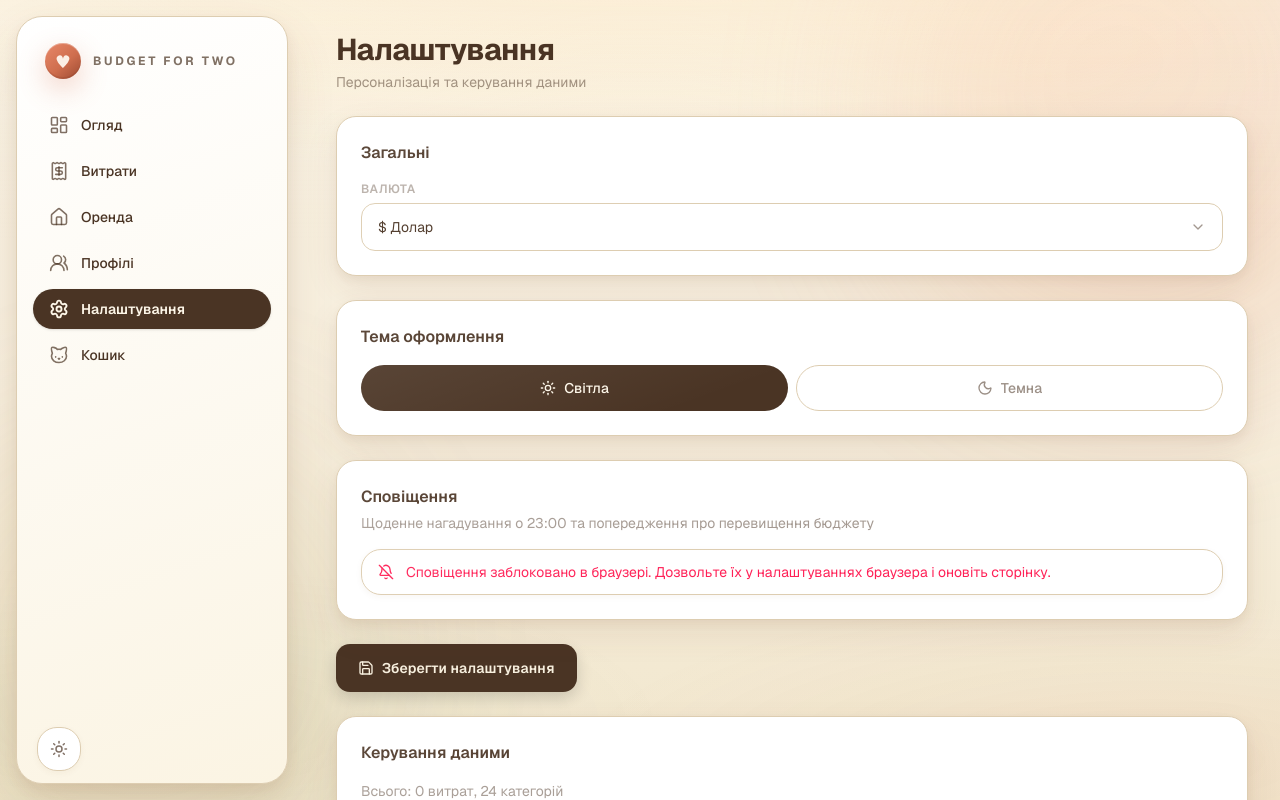
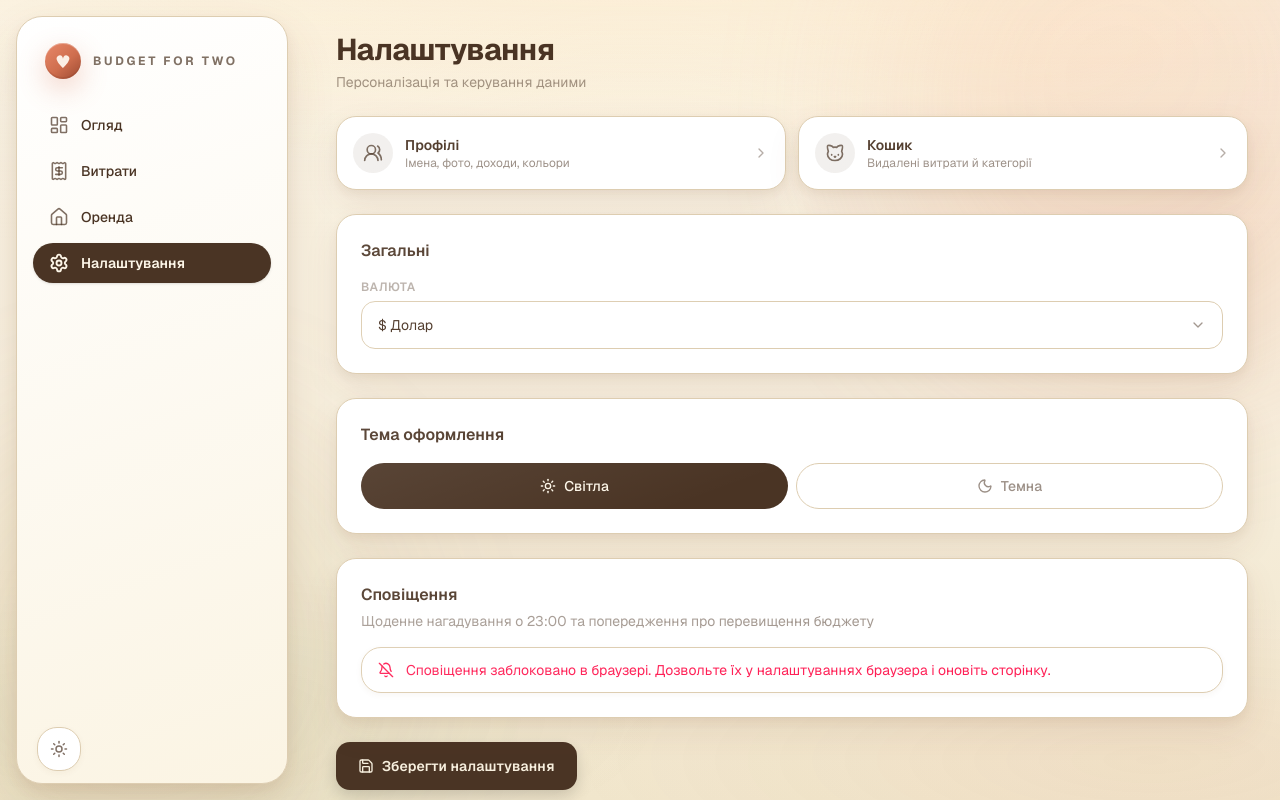
Before and after one commit to cloudmenson/Expense-tracker, a Next.js app: page /settings in a window 1280 px wide. Shown: the top 800 px of the page. Built offline with nearby package versions, Linux system fonts and the light colour scheme; no server answers; the database is empty.

Commit message:
refactor: add profile and trash links to settings page and clean up app shell navigation

```diff
--- a/src/app/settings/page.tsx
+++ b/src/app/settings/page.tsx
@@ -12,7 +12,11 @@ import {
   BellOff,
   Sun,
   Moon,
+  UsersRound,
+  Cat,
+  ChevronRight,
 } from "lucide-react";
+import Link from "next/link";
 import {
   getPermission,
   getNotificationsEnabled,
@@ -203,6 +207,40 @@ export default function SettingsPage() {
         </p>
       </div>
 
+      {/* Sections */}
+      <div className="grid gap-3 sm:grid-cols-2">
+        <Link
+          href="/profiles"
+          className="glass-card flex items-center gap-3 rounded-xl p-4 transition-colors hover:bg-foreground/4"
+        >
+          <div className="flex h-10 w-10 shrink-0 items-center justify-center rounded-xl bg-foreground/8 text-foreground/75">
+            <UsersRound className="h-5 w-5" />
+          </div>
+          <div className="min-w-0 flex-1">
+            <p className="text-sm font-semibold">Профілі</p>
+            <p className="text-xs text-foreground/55">
+              Імена, фото, доходи, кольори
+            </p>
+          </div>
+          <ChevronRight className="h-4 w-4 shrink-0 text-foreground/40" />
+        </Link>
+        <Link
+          href="/trash"
+          className="glass-card flex items-center gap-3 rounded-xl p-4 transition-colors hover:bg-foreground/4"
+        >
+          <div className="flex h-10 w-10 shrink-0 items-center justify-center rounded-xl bg-foreground/8 text-foreground/75">
+            <Cat className="h-5 w-5" />
+          </div>
+          <div className="min-w-0 flex-1">
+            <p className="text-sm font-semibold">Кошик</p>
+            <p className="text-xs text-foreground/55">
+              Видалені витрати й категорії
+            </p>
+          </div>
+          <ChevronRight className="h-4 w-4 shrink-0 text-foreground/40" />
+        </Link>
+      </div>
+
       {/* General settings */}
       <div className="glass-card rounded-xl p-4 sm:p-6">
         <h2 className="mb-4 text-base font-semibold">Загальні</h2>
--- a/src/components/app-shell.tsx
+++ b/src/components/app-shell.tsx
@@ -7,8 +7,6 @@ import {
   LayoutDashboard,
   Receipt,
   Settings,
-  Cat,
-  UsersRound,
   Home,
 } from "lucide-react";
 import { ThemeToggle } from "@/components/theme-toggle";
@@ -29,22 +27,10 @@ const NAV_ITEMS = [
     icon: Home,
   },
   {
-    href: "/profiles",
-    label: "Профілі",
-    mobileLabel: "Профілі",
-    icon: UsersRound,
-  },
-  {
     href: "/settings",
     label: "Налаштування",
     mobileLabel: "Налашт.",
     icon: Settings,
-  },
-  {
-    href: "/trash",
-    label: "Кошик",
-    mobileLabel: "Кошик",
-    icon: Cat,
   },
 ];
 
--- a/src/components/rental/month-detail.tsx
+++ b/src/components/rental/month-detail.tsx
@@ -299,7 +299,7 @@ export function MonthDetail({ month, onBack }: Props) {
         />
       </div>
 
-      <div className="sticky bottom-3 z-10 flex justify-end">
+      <div className="flex justify-end">
         <Button onClick={onSave} disabled={saving}>
           {saving ? <Loader2 className="h-4 w-4 animate-spin" /> : null}
           {saving ? "Збереження…" : "Зберегти зміни"}
```
